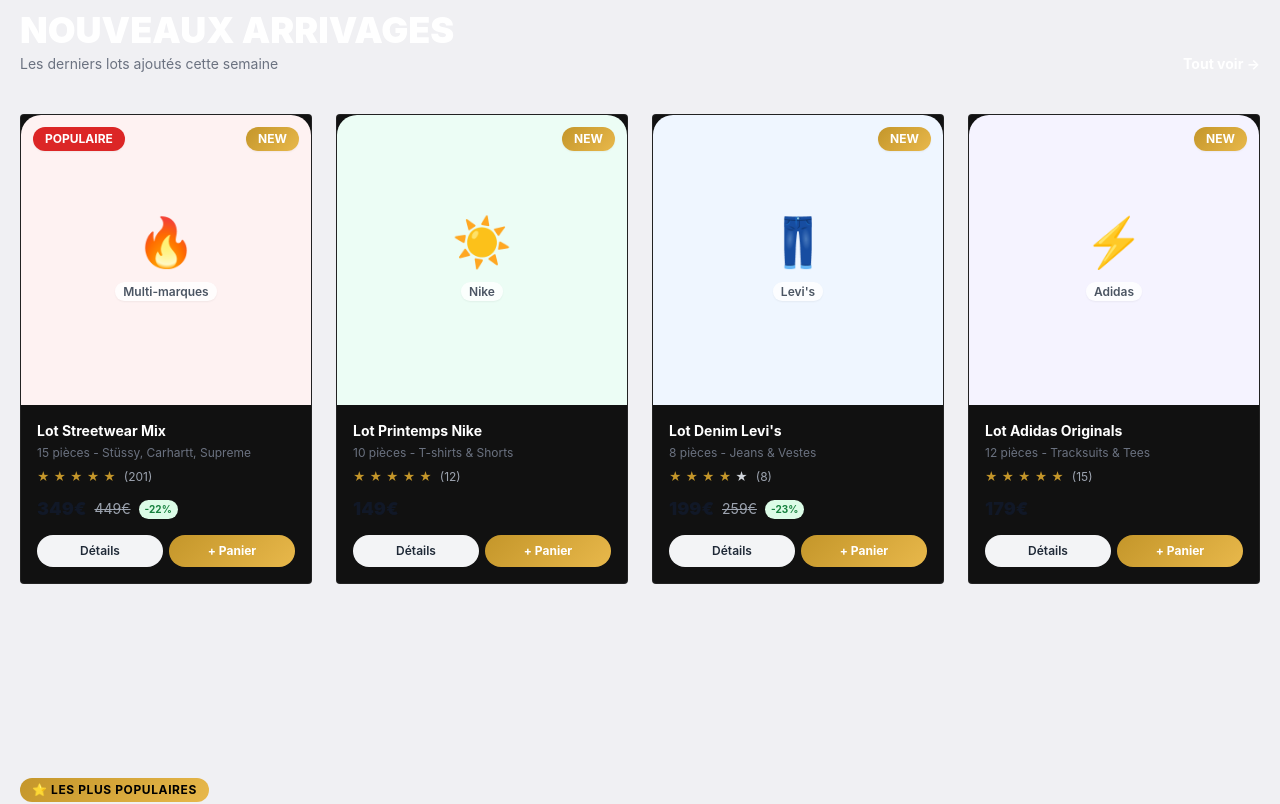
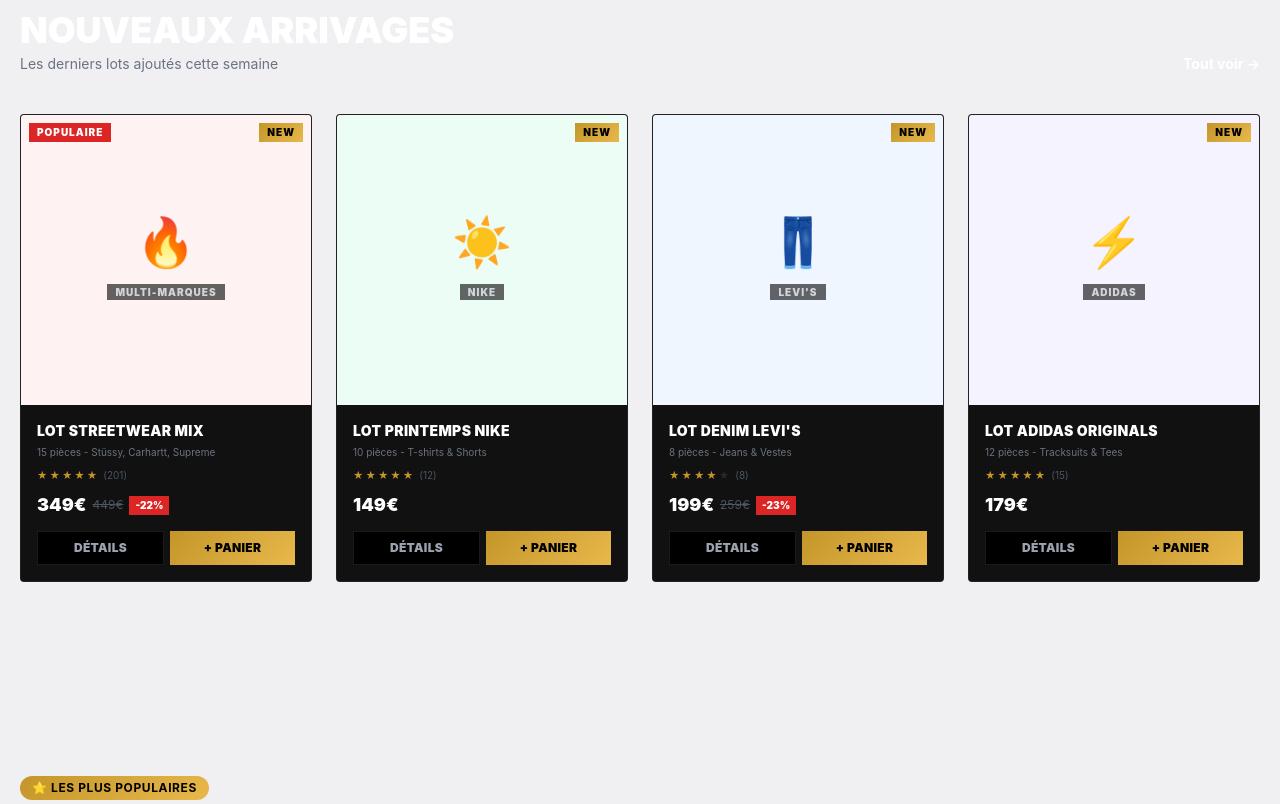
Before and after one commit to acawholesale/aca-wholesale, a Next.js app: page / in a window 1280 px wide. Shown: the part 1667-2471 px from the top of the page. Built offline with nearby package versions, Linux system fonts and the light colour scheme.

Commit message:
Update ProductCard.js

```diff
--- a/components/ProductCard.js
+++ b/components/ProductCard.js
@@ -20,71 +20,68 @@ export default function ProductCard({ product }) {
     : null
 
   return (
-    <div className="product-card bg-white overflow-hidden group">
+    <div className="product-card bg-[#111] overflow-hidden group">
       <Link href={`/produits/${product.id}`}>
-        <div className="relative aspect-square bg-gray-100 overflow-hidden rounded-t-[20px]">
+        <div className="relative aspect-square bg-[#1a1a1a] overflow-hidden">
           <div
-            className="w-full h-full bg-cover bg-center group-hover:scale-105 transition-transform duration-500"
-            style={{ backgroundColor: product.color || '#e5e7eb' }}
+            className="w-full h-full group-hover:scale-105 transition-transform duration-500"
+            style={{ backgroundColor: product.color || '#1a1a1a' }}
           >
             <div className="w-full h-full flex items-center justify-center">
               <div className="text-center p-3 md:p-4">
                 <div className="text-4xl md:text-5xl mb-2 md:mb-3">{product.emoji || '📦'}</div>
-                <span className="text-[10px] md:text-xs text-gray-600 font-semibold bg-white/80 backdrop-blur-sm px-2 py-0.5 rounded-full shadow-sm">
+                <span className="text-[10px] text-gray-300 font-black bg-black/60 px-2 py-0.5 uppercase tracking-widest">
                   {product.brand}
                 </span>
               </div>
             </div>
           </div>
           {product.badge && (
-            <span className="absolute top-2 left-2 md:top-3 md:left-3 bg-red-600 text-white text-[10px] md:text-xs font-bold px-2 md:px-3 py-0.5 md:py-1 rounded-full shadow-sm">
+            <span className="absolute top-2 left-2 bg-red-600 text-white text-[10px] font-black px-2 py-0.5 uppercase tracking-widest">
               {product.badge}
             </span>
           )}
           {product.isNew && (
-            <span
-              className="absolute top-2 right-2 md:top-3 md:right-3 text-white text-[10px] md:text-xs font-bold px-2 md:px-3 py-0.5 md:py-1 rounded-full shadow-sm"
-              style={{ background: 'linear-gradient(135deg, #C4962A, #E8B84B)' }}
-            >
+            <span className="absolute top-2 right-2 text-black text-[10px] font-black px-2 py-0.5 uppercase tracking-widest" style={{ background: 'linear-gradient(135deg, #C4962A, #E8B84B)' }}>
               NEW
             </span>
           )}
-          <div className="absolute inset-0 bg-black/0 group-hover:bg-black/5 transition-colors duration-300 rounded-t-[20px]" />
         </div>
       </Link>
+
       <div className="p-3 md:p-4">
         <Link href={`/produits/${product.id}`}>
-          <h3 className="font-bold text-xs md:text-sm mb-0.5 md:mb-1 line-clamp-2 hover:text-[#C4962A] transition-colors">{product.name}</h3>
-          <p className="text-[10px] md:text-xs text-gray-500 mb-1.5 md:mb-2">{product.description}</p>
-          <div className="flex items-center gap-0.5 md:gap-1 mb-2 md:mb-2.5">
+          <h3 className="font-black text-xs md:text-sm mb-1 text-white uppercase tracking-wide hover:text-[#E8B84B] transition-colors line-clamp-2">{product.name}</h3>
+          <p className="text-[10px] text-gray-500 mb-2">{product.description}</p>
+          <div className="flex items-center gap-0.5 mb-2">
             {stars.map((_, i) => (
-              <span key={i} className={`text-[10px] md:text-xs ${i < product.rating ? 'star-filled' : 'text-gray-300'}`}>★</span>
+              <span key={i} className={`text-[10px] ${i < product.rating ? 'star-filled' : 'text-white/10'}`}>★</span>
             ))}
-            <span className="text-[10px] md:text-xs text-gray-400 ml-1">({product.reviews})</span>
+            <span className="text-[10px] text-gray-600 ml-1">({product.reviews})</span>
           </div>
-          <div className="flex items-center gap-1.5 md:gap-2 mb-2.5 md:mb-3">
-            <span className="font-black text-base md:text-lg text-gray-900">{product.price}€</span>
+          <div className="flex items-center gap-1.5 mb-3">
+            <span className="font-black text-base md:text-lg text-white">{product.price}€</span>
             {product.originalPrice && (
-              <span className="text-xs md:text-sm text-gray-400 line-through">{product.originalPrice}€</span>
+              <span className="text-xs text-gray-600 line-through">{product.originalPrice}€</span>
             )}
             {discount && (
-              <span className="text-[10px] bg-green-100 text-green-700 font-bold px-1.5 py-0.5 rounded-full">-{discount}%</span>
+              <span className="text-[10px] bg-red-600 text-white font-black px-1.5 py-0.5">-{discount}%</span>
             )}
           </div>
         </Link>
         <div className="flex gap-1.5">
           <Link
             href={`/produits/${product.id}`}
-            className="flex-1 text-center bg-gray-100 text-gray-800 text-xs py-2 font-semibold hover:bg-gray-200 transition-colors rounded-full"
+            className="flex-1 text-center bg-black border border-white/10 text-gray-400 text-xs py-2 font-black hover:border-white/30 transition-colors uppercase tracking-wide"
           >
             Détails
           </Link>
           <button
             onClick={handleAdd}
-            className={`flex-1 text-center text-xs py-2 font-bold transition-all duration-300 rounded-full ${added ? 'bg-green-500 text-white scale-95' : 'text-white'}`}
+            className={`flex-1 text-center text-xs py-2 font-black transition-all uppercase tracking-wide ${added ? 'bg-green-600 text-white' : 'text-black'}`}
             style={added ? {} : { background: 'linear-gradient(135deg, #C4962A, #E8B84B)' }}
           >
-            {added ? '✓ Ajouté !' : '+ Panier'}
+            {added ? '✓ Ajouté' : '+ Panier'}
           </button>
         </div>
       </div>
```
